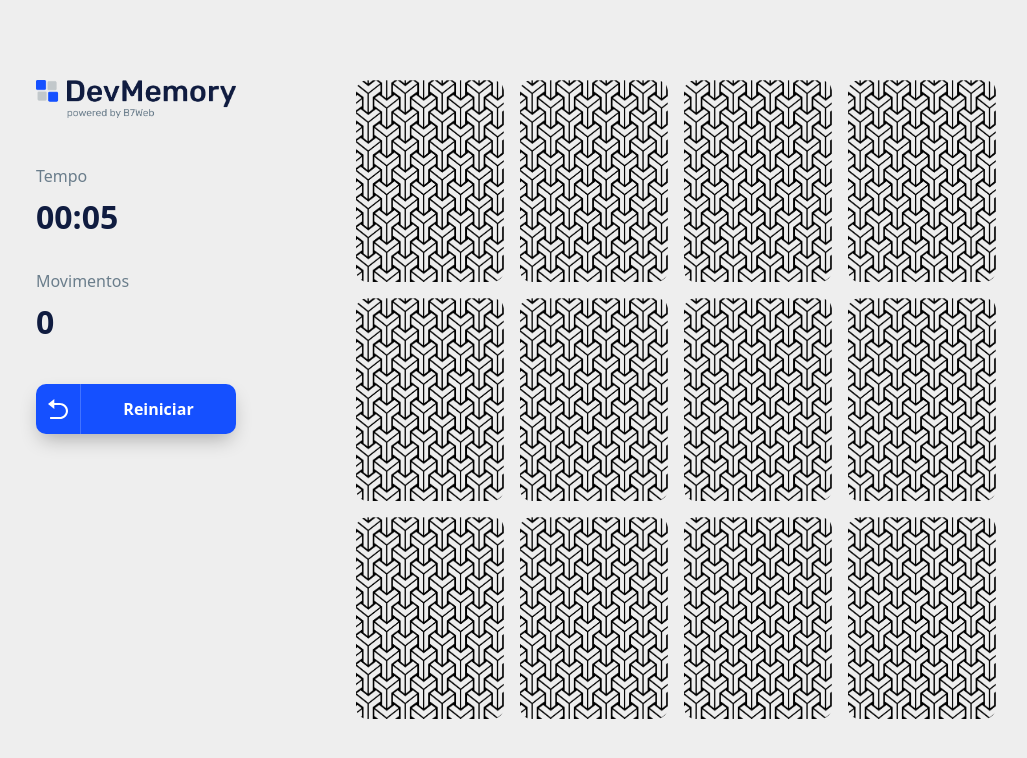
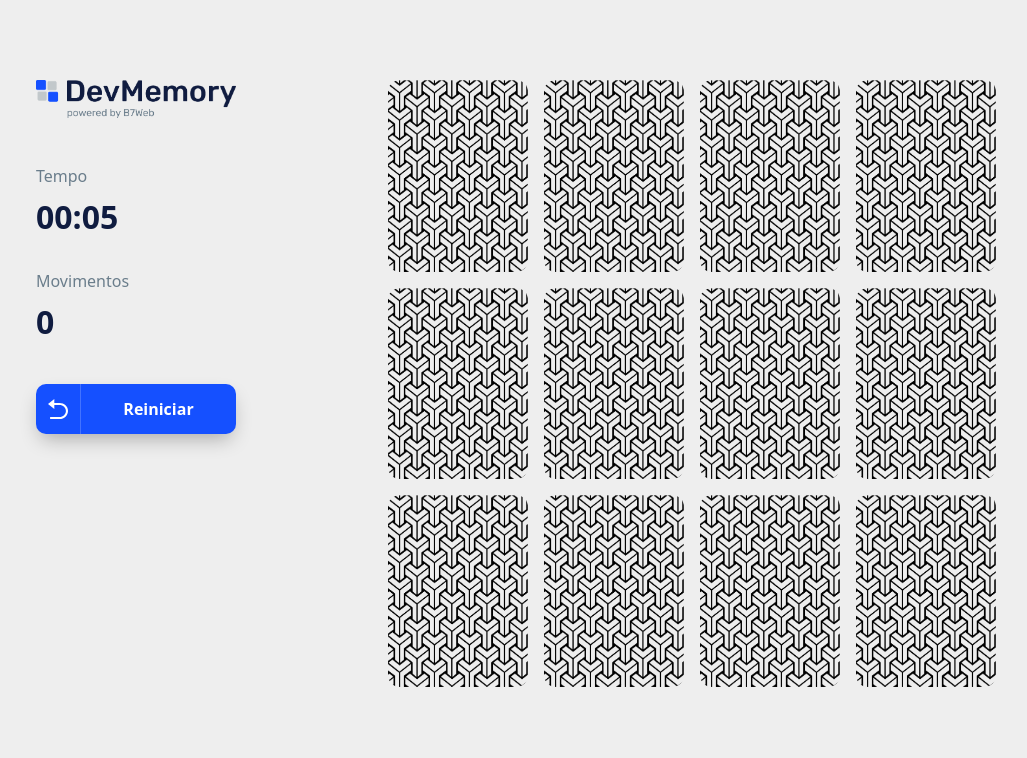
Before and after one commit to welisonw/memory-game, a React (Vite) app: page / in a window 1280 px wide. Shown: the top 758 px of the page, without its empty margins (124-1151 px from the left). Built offline with nearby package versions, Linux system fonts and the light colour scheme.

Commit message:
feat (App.styles): add margins

```diff
--- a/src/App.styles.ts
+++ b/src/App.styles.ts
@@ -7,7 +7,7 @@
   display: flex;
   padding: 5rem 0;
 
-  @media (max-width: 750px) {
+  @media (max-width: 768px) {
     flex-direction: column;
   };
 `;
@@ -17,7 +17,7 @@
   flex-direction: column;
   width: auto;
 
-  @media (max-width: 750px) {
+  @media (max-width: 768px) {
     margin-bottom: 3.125rem;
     align-items: center;
   };
@@ -31,7 +31,7 @@
   width: 100%;
   margin: .6rem 0;
 
-  @media (max-width: 750px) {
+  @media (max-width: 768px) {
     display: flex;
     justify-content: space-around;
     text-align: center;
@@ -42,15 +42,16 @@
   flex: 1;
   display: flex;
   justify-content: flex-end;
+  margin-left: 2.5rem;
 
-  @media (max-width: 750px) {
+  @media (max-width: 768px) {
     justify-content: center;
     margin: 0 1.3rem;
   };
 `;
 
 export const Cards = styled.div`
-  width: 40rem;
+  max-width: 38rem;
   display: grid;
   grid-template-columns: repeat(4, 1fr);
   gap: 1rem;
--- a/src/GlobalStyle.ts
+++ b/src/GlobalStyle.ts
@@ -11,5 +11,6 @@
 
   body {
     background-color: #eee;
+    margin: 0 2rem;
   };
 `
```
